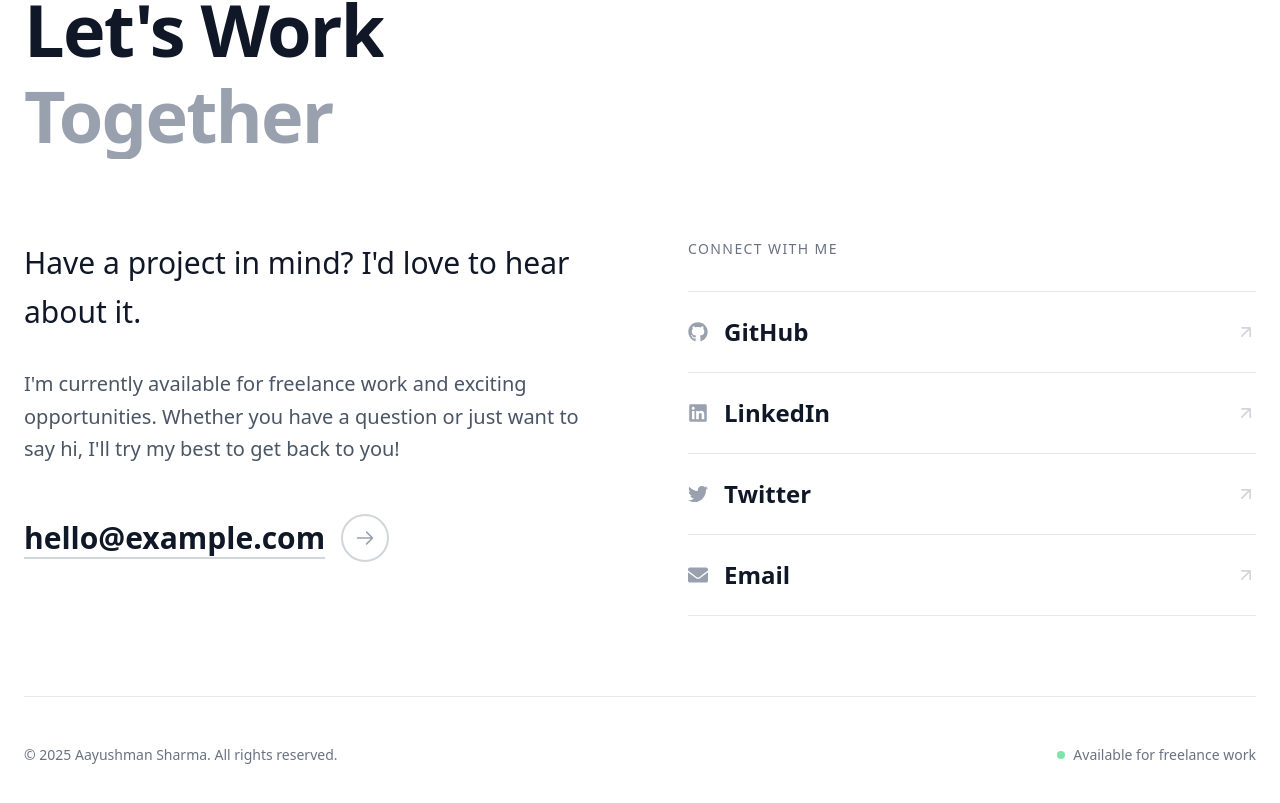
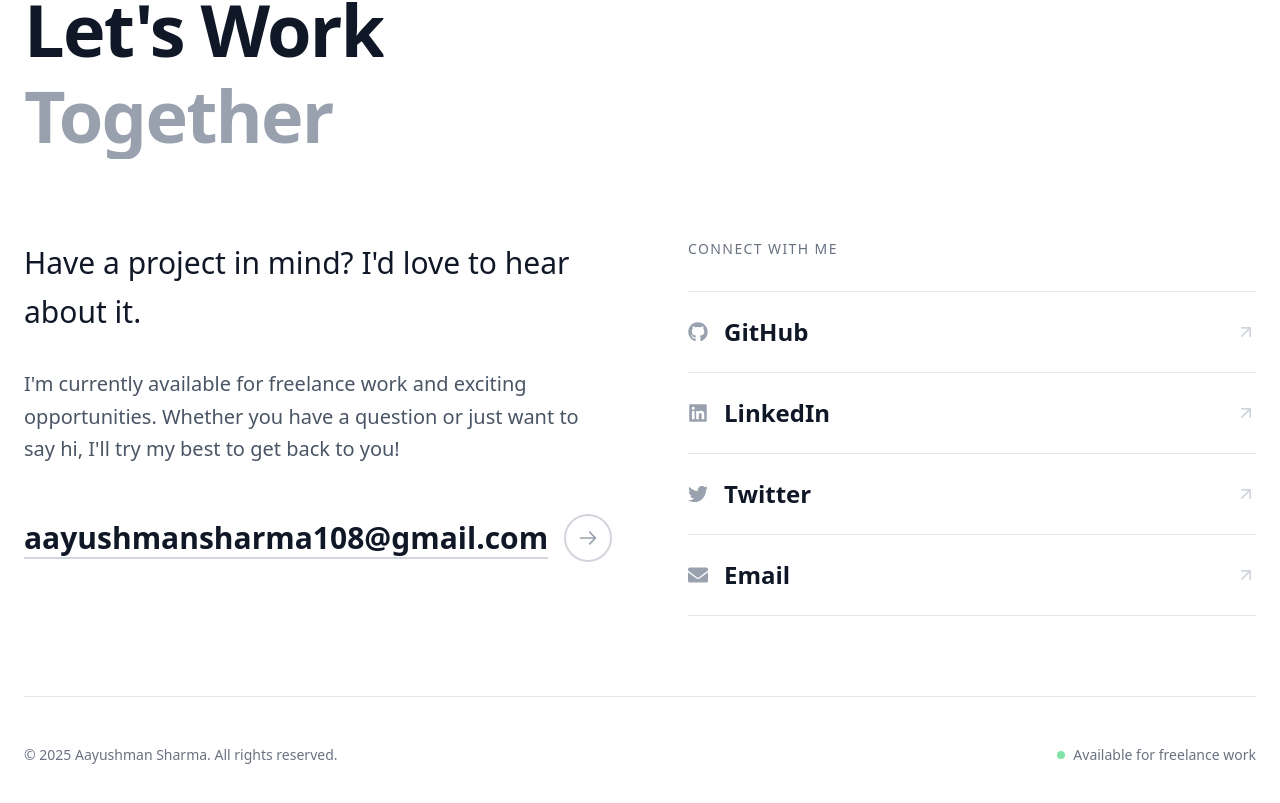
Before and after one commit to aayushman108/My-Portfolio, a Next.js app: page / in a window 1280 px wide. Shown: the part 5973-6776 px from the top of the page. Built offline with nearby package versions, Linux system fonts and the light colour scheme.

Commit message:
feat: add valid social links

```diff
--- a/src/components/Contact.tsx
+++ b/src/components/Contact.tsx
@@ -58,7 +58,7 @@ const Contact = () => {
     {
       icon: <FaLinkedin size={20} />,
       label: "LinkedIn",
-      href: "#",
+      href: "https://www.linkedin.com/notifications/?filter=all",
       color: "hover:text-blue-600 dark:hover:text-blue-400",
     },
     {
@@ -70,7 +70,7 @@ const Contact = () => {
     {
       icon: <FaEnvelope size={20} />,
       label: "Email",
-      href: "mailto:hello@example.com",
+      href: "mailto:aayushmansharma108@gmail.com",
       color: "hover:text-purple-600 dark:hover:text-purple-400",
     },
   ];
@@ -111,11 +111,11 @@ const Contact = () => {
             {/* Email CTA */}
             <div className="pt-4">
               <a
-                href="mailto:hello@example.com"
+                href="mailto:aayushmansharma108@gmail.com"
                 className="group inline-flex items-center gap-4"
               >
                 <span className="text-2xl md:text-3xl font-bold text-gray-900 dark:text-white hover:text-purple-600 dark:hover:text-purple-400 transition-colors duration-300 underline underline-offset-8 decoration-2 decoration-gray-300 dark:decoration-gray-700 hover:decoration-purple-600 dark:hover:decoration-purple-400">
-                  hello@example.com
+                  aayushmansharma108@gmail.com
                 </span>
                 <div className="w-12 h-12 rounded-full border-2 border-gray-300 dark:border-gray-700 flex items-center justify-center group-hover:bg-purple-600 dark:group-hover:bg-purple-400 group-hover:border-purple-600 dark:group-hover:border-purple-400 transition-all duration-300">
                   <svg
```
